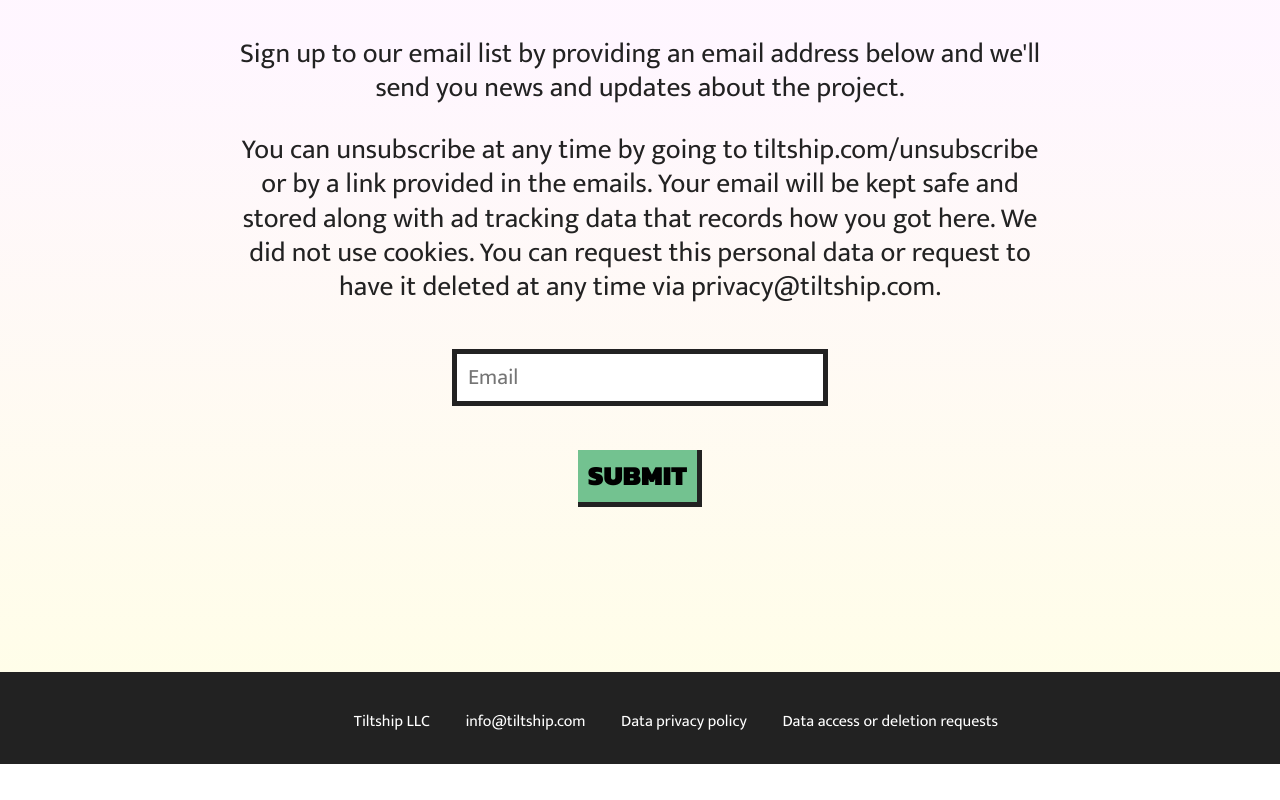
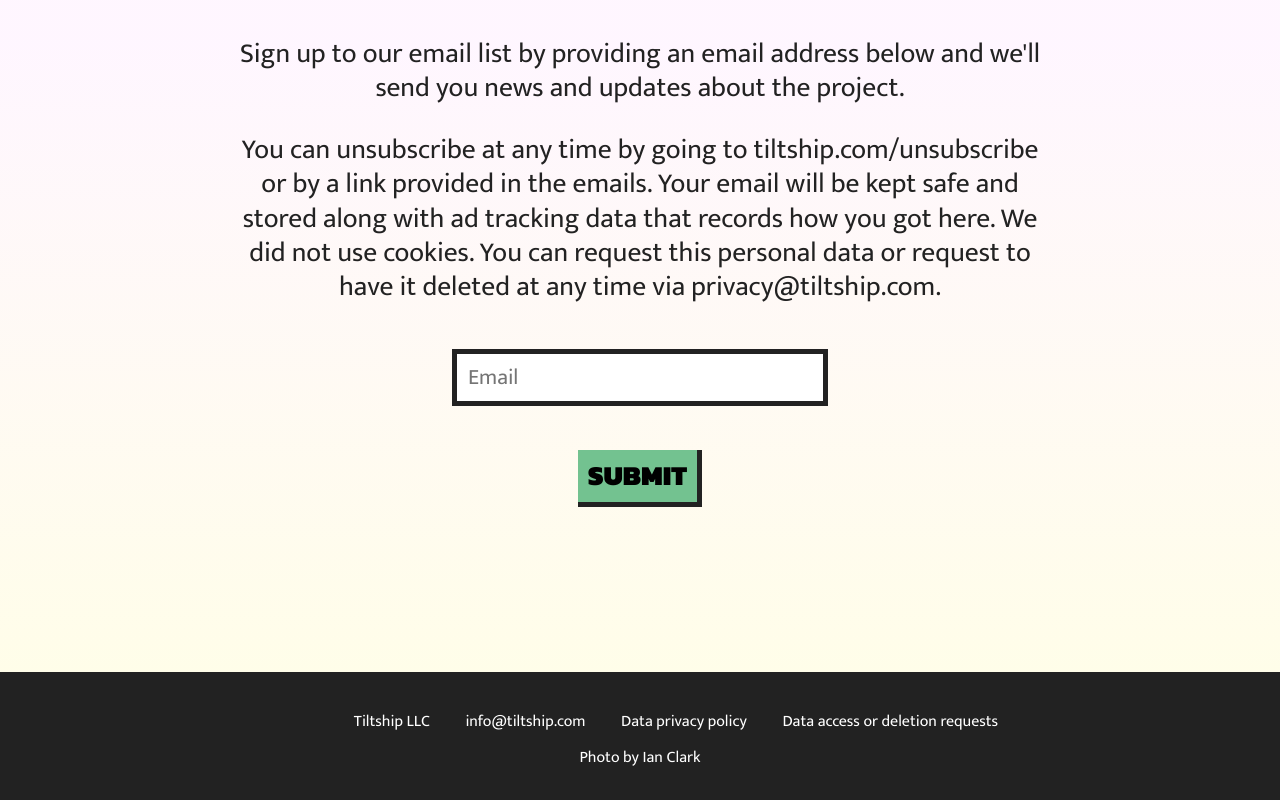
Before and after one commit to tiltship/website, a React app: page client/src/index.html in a window 1280 px wide. Shown: the part 3398-4198 px from the top of the page. Before the commit the page ends 4162 px from the top, so only its background shows below. Built offline with nearby package versions, Linux system fonts and the light colour scheme; no server answers.

Commit message:
photo attribution

```diff
--- a/client/src/index.html
+++ b/client/src/index.html
@@ -151,7 +151,8 @@
         <li><a href="mailto:info@tiltship.com">info@tiltship.com</a></li>
         <li> <a href="/privacy">Data privacy policy</a></li>
         <li><a href="mailto:privacy@tiltship.com">Data access or deletion requests</a></li>
-</ul>
+      </ul>
+      <p>Photo by <a href="https://ianclark.studio">Ian Clark</a> </p>
     </footer>
 
 
```
